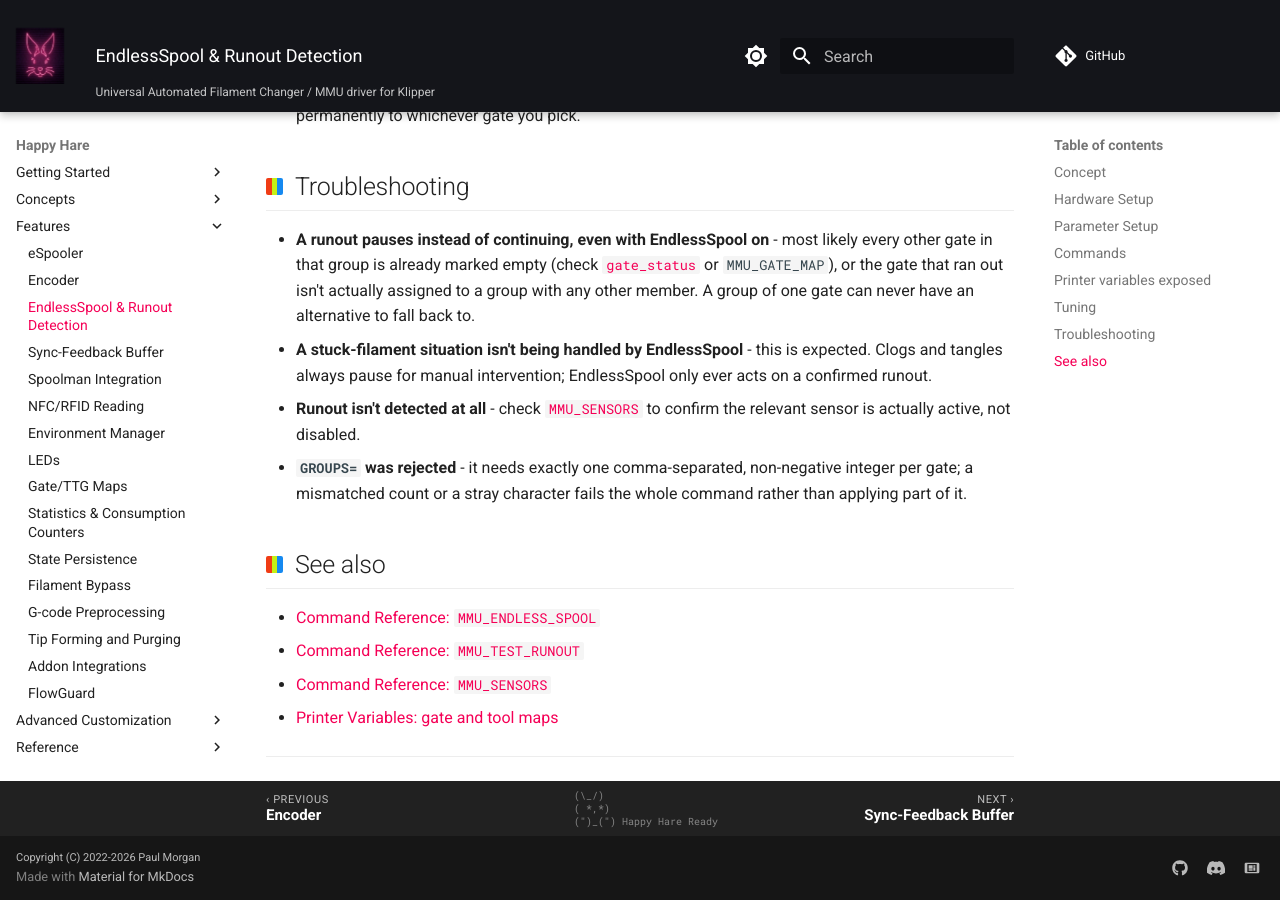
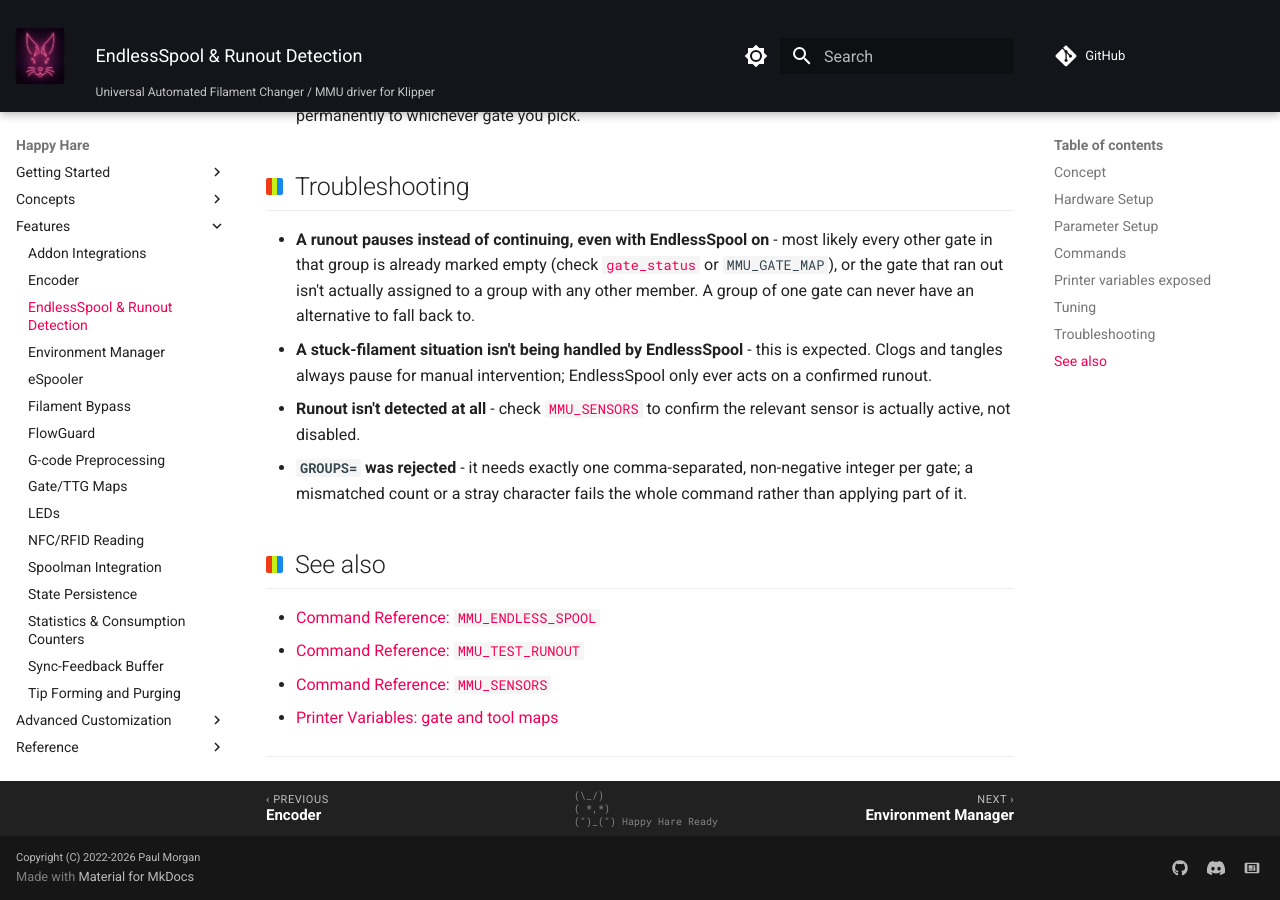
Before and after one commit to burkfers/Happy-Hare-Doc, an MkDocs documentation site: the page built from doc/Feature-Endless-Spool-Runout.md, in a window 1280 px wide and 900 px high, scrolled down 3147 px. Built offline with MkDocs 1.6.1 and Material for MkDocs 9.7.7, drawn with Linux system fonts in a browser that asks for light colours; comment, search, counter and statistics services are not loaded.

Commit message:
doc: alphabetize the Features nav section
Requested as a reasonable starting order rather than the ad-hoc
sequence pages were added in. mkdocs.yml's nav: is the single source
both the sidebar and the Previous/Next footer nav read from, so both
update from this one change.

Co-Authored-By: Claude Sonnet 5 <noreply@anthropic.com>

```diff
--- a/mkdocs.yml
+++ b/mkdocs.yml
@@ -103,22 +103,22 @@ nav:
   - Concepts:
       - What Is an MMU?: Conceptual-MMU.md
   - Features:
-      - eSpooler: Feature-Espooler.md
+      - Addon Integrations: Feature-Addon-Integrations.md
       - Encoder: Feature-Encoder.md
       - EndlessSpool & Runout Detection: Feature-Endless-Spool-Runout.md
+      - Environment Manager: Feature-Environment-Manager.md
+      - eSpooler: Feature-Espooler.md
+      - Filament Bypass: Feature-Filament-Bypass.md
+      - FlowGuard: Feature-FlowGuard.md
+      - G-code Preprocessing: Feature-Gcode-Preprocessing.md
+      - Gate/TTG Maps: Feature-Gate-TTG-Maps.md
+      - LEDs: Feature-LEDs.md
+      - NFC/RFID Reading: Feature-NFC.md
+      - Spoolman Integration: Feature-Spoolman.md
+      - State Persistence: Feature-State-Persistence.md
+      - Statistics & Consumption Counters: Feature-Statistics-Counters.md
       - Sync-Feedback Buffer: Feature-Sync-Feedback-Buffer.md
-      - Spoolman Integration: Feature-Spoolman.md
-      - NFC/RFID Reading: Feature-NFC.md
-      - Environment Manager: Feature-Environment-Manager.md
-      - LEDs: Feature-LEDs.md
-      - Gate/TTG Maps: Feature-Gate-TTG-Maps.md
-      - Statistics & Consumption Counters: Feature-Statistics-Counters.md
-      - State Persistence: Feature-State-Persistence.md
-      - Filament Bypass: Feature-Filament-Bypass.md
-      - G-code Preprocessing: Feature-Gcode-Preprocessing.md
       - Tip Forming and Purging: Feature-Tip-Forming-Purging.md
-      - Addon Integrations: Feature-Addon-Integrations.md
-      - FlowGuard: Feature-FlowGuard.md
   - Advanced Customization:
       - Custom Load/Unload Sequences: Custom-Load-Unload-Sequences.md
   - Reference:
```
Also changed, not shown: TOC.md (+15 -0 lines).
